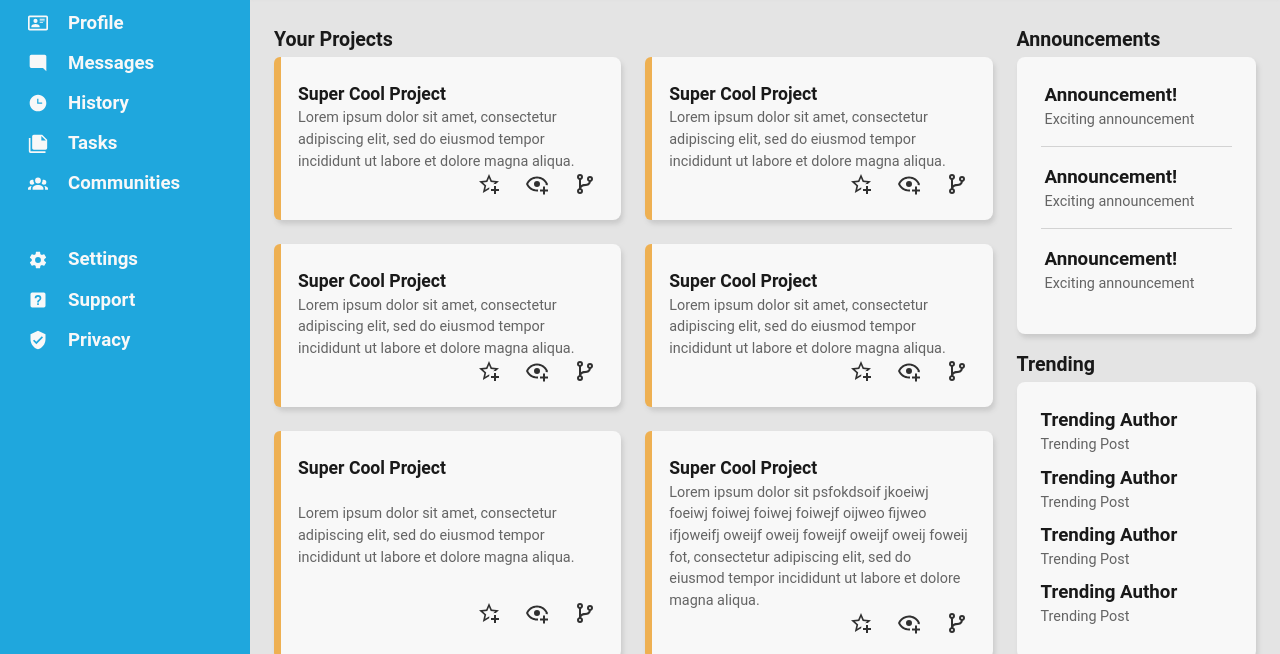
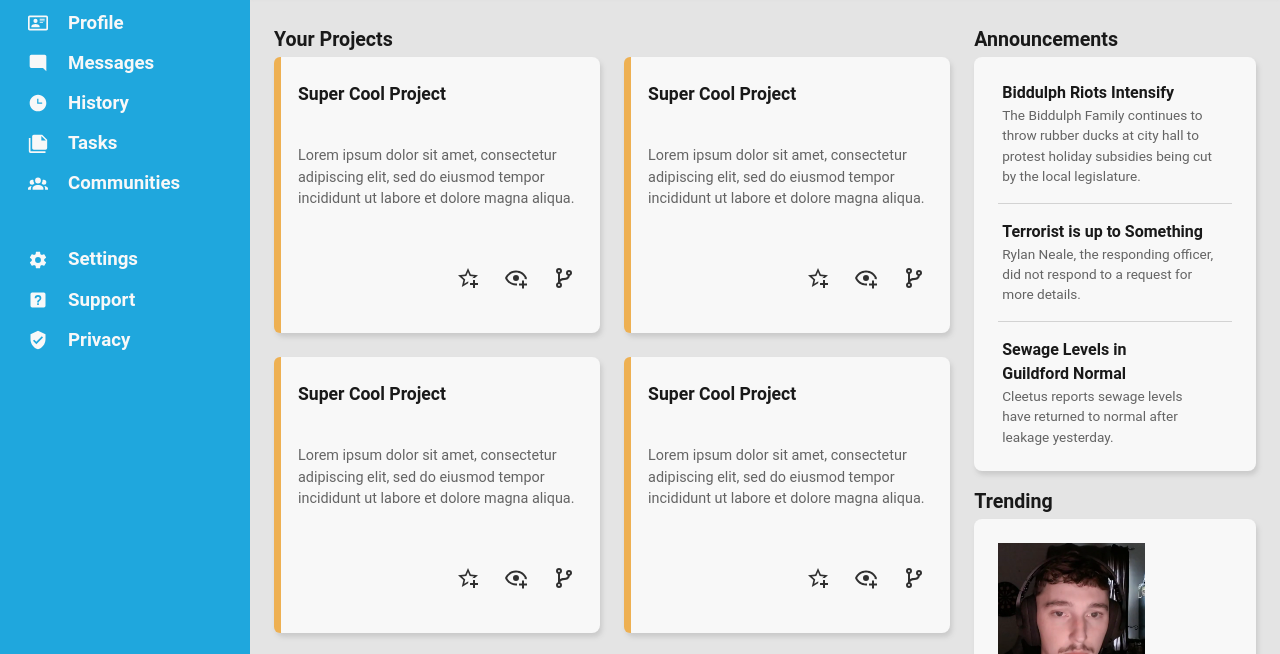
Before and after one commit to aguvai/odin-admin-dashboard, a plain HTML site: page index.html in a window 1280 px wide. Shown: the part 143-797 px from the top of the page. Drawn offline with Linux system fonts and the light colour scheme; a web font is replaced by a local one.

Commit message:
Polish styling on announcements section

```diff
--- a/index.html
+++ b/index.html
@@ -254,9 +254,8 @@
                     <div class="project-card">
                         <div class="highlight"></div>
                         <h3>Super Cool Project</h3>
-                        <p>Lorem ipsum dolor sit psfokdsoif jkoeiwj foeiwj foiwej foiwej foiwejf oijweo fijweo ifjoweifj
-                            oweijf oweij foweijf oweijf oweij foweij fot, consectetur adipiscing elit, sed do eiusmod
-                            tempor incididunt ut labore et dolore magna aliqua.</p>
+                        <p>Lorem ipsum dolor sit amet, consectetur adipiscing elit, sed do eiusmod tempor incididunt ut
+                            labore et dolore magna aliqua.</p>
                         <div class="project-buttons-container">
                             <button class="favorite-button">
                                 <svg xmlns="http://www.w3.org/2000/svg" viewBox="0 0 24 24">
@@ -286,18 +285,18 @@
                     <div class="text-header">Announcements</div>
                     <div class="announcements-card-container">
                         <div class="announcement-card">
-                            <h3>Announcement!</h3>
-                            <p>Exciting announcement</p>
+                            <h3>Biddulph Riots Intensify</h3>
+                            <p>The Biddulph Family continues to throw rubber ducks at city hall to protest holiday subsidies being cut by the local legislature.</p>
                         </div>
                         <div class="divider"></div>
                         <div class="announcement-card">
-                            <h3>Announcement!</h3>
-                            <p>Exciting announcement</p>
+                            <h3>Terrorist is up to Something</h3>
+                            <p>Rylan Neale, the responding officer, did not respond to a request for more details.</p>
                         </div>
                         <div class="divider"></div>
                         <div class="announcement-card">
-                            <h3>Announcement!</h3>
-                            <p>Exciting announcement</p>
+                            <h3>Sewage Levels in Guildford Normal</h3>
+                            <p>Cleetus reports sewage levels have returned to normal after leakage yesterday.</p>
                         </div>
                     </div>
                 </div>
@@ -306,11 +305,10 @@
                     <div class="text-header">Trending</div>
                     <div class="trending-card-container">
                         <div class="trending-card">
-                            <div class="trending-author-icon">
+                            <img src="images/trending1.png" alt="Trending User Icon 1">
 
-                            </div>
-                            <h3>Trending Author</h3>
-                            <p>Trending Post</p>
+                            <h3>@vec</h3>
+                            <p>Yup, sup.</p>
                         </div>
                         <div class="trending-card">
                             <div class="trending-author-icon">
--- a/styles.css
+++ b/styles.css
@@ -136,7 +136,7 @@ li {
 
 .main-container {
   display: grid;
-  grid-template-columns: 250px minmax(500px, 1fr);
+  grid-template-columns: 250px 1fr;
   grid-template-rows: 1.15fr 5fr;
   width: 100vw;
   height: 100vh;
@@ -337,7 +337,7 @@ main {
   background-color: rgb(228, 228, 228);
 
   display: grid;
-  grid-template-columns: 6fr 2fr;
+  grid-template-columns: 6fr 2.5fr;
   gap: 1.5rem;
 
   color: var(--offblack);
@@ -386,7 +386,6 @@ main .text-header {
 }
 
 .project-card {
-  text-overflow: ellipsis;
   position: relative;
   display: grid;
   background-color: var(--offwhite);
@@ -436,13 +435,16 @@ main .text-header {
 /* ASIDE CONTAINER */
 
 .aside-container {
-  grid-template-rows: 1fr 1fr;
+  grid-template-rows: repeat(2, 1fr);
+  width: 100%;
   gap: 1rem;
 }
 
 .announcements-container,
 .trending-container {
   grid-template-rows: 2rem 1fr;
+
+  display: grid;
 }
 
 .announcements-card-container,
@@ -453,15 +455,21 @@ main .text-header {
 }
 
 .announcement-card {
-  padding: 0em .25em;
+  padding: 0rem .25rem;
+}
+
+.announcement-card h3 {
+  font-size: 1rem;
+}
+
+.announcement-card p {
+  font-size: .85rem;
 }
 
 .announcements-card-container .divider {
   background-color: lightgray;
   width: 100%;
   height: 1px;
+  margin-top: 1rem;
+  margin-bottom: 1rem;
 }
-
-.trending-card {
-
-}
```
Also changed, not shown: images/trending1.png (added), images/trending2.png (added), images/trending3.png (added), images/trending4.png (added).
